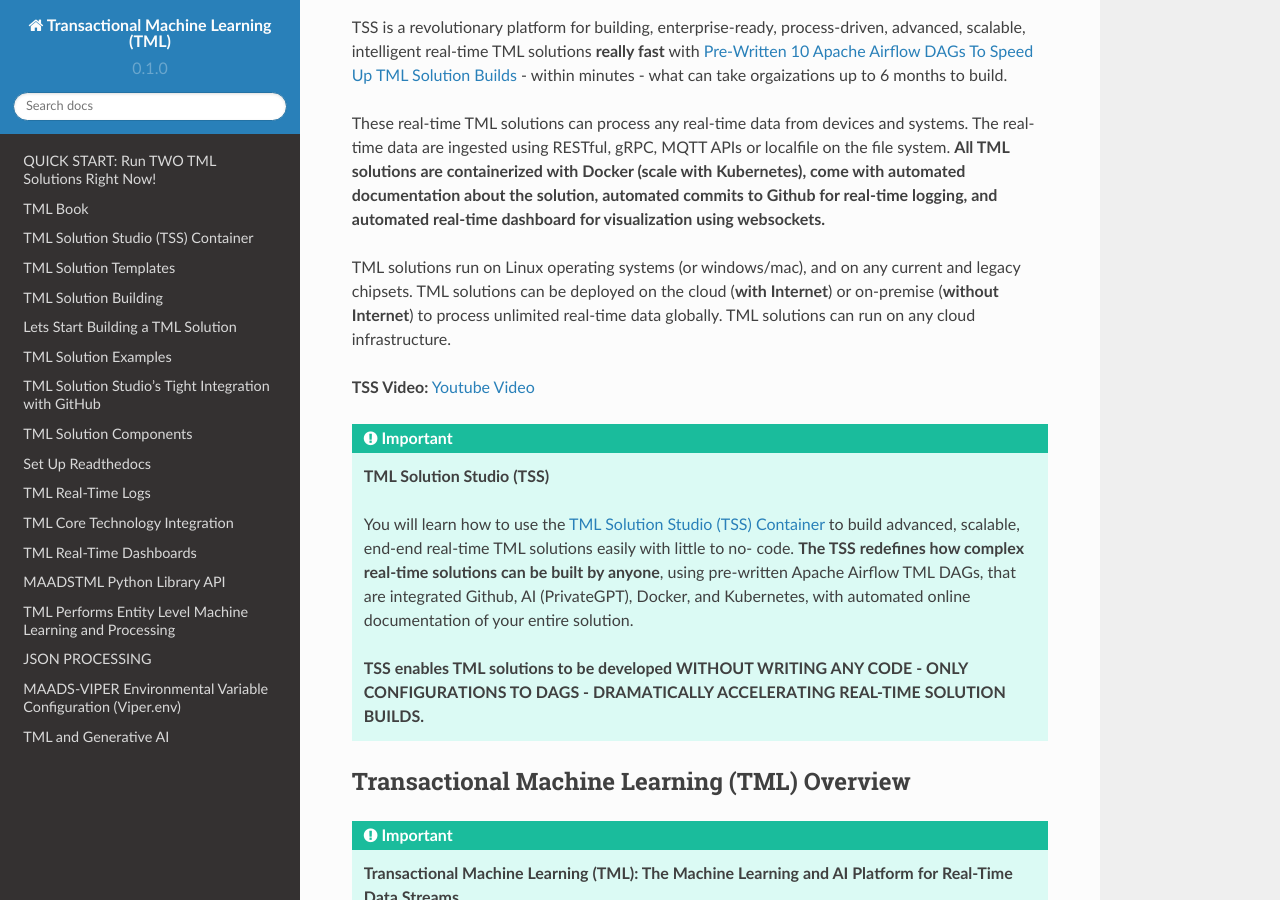
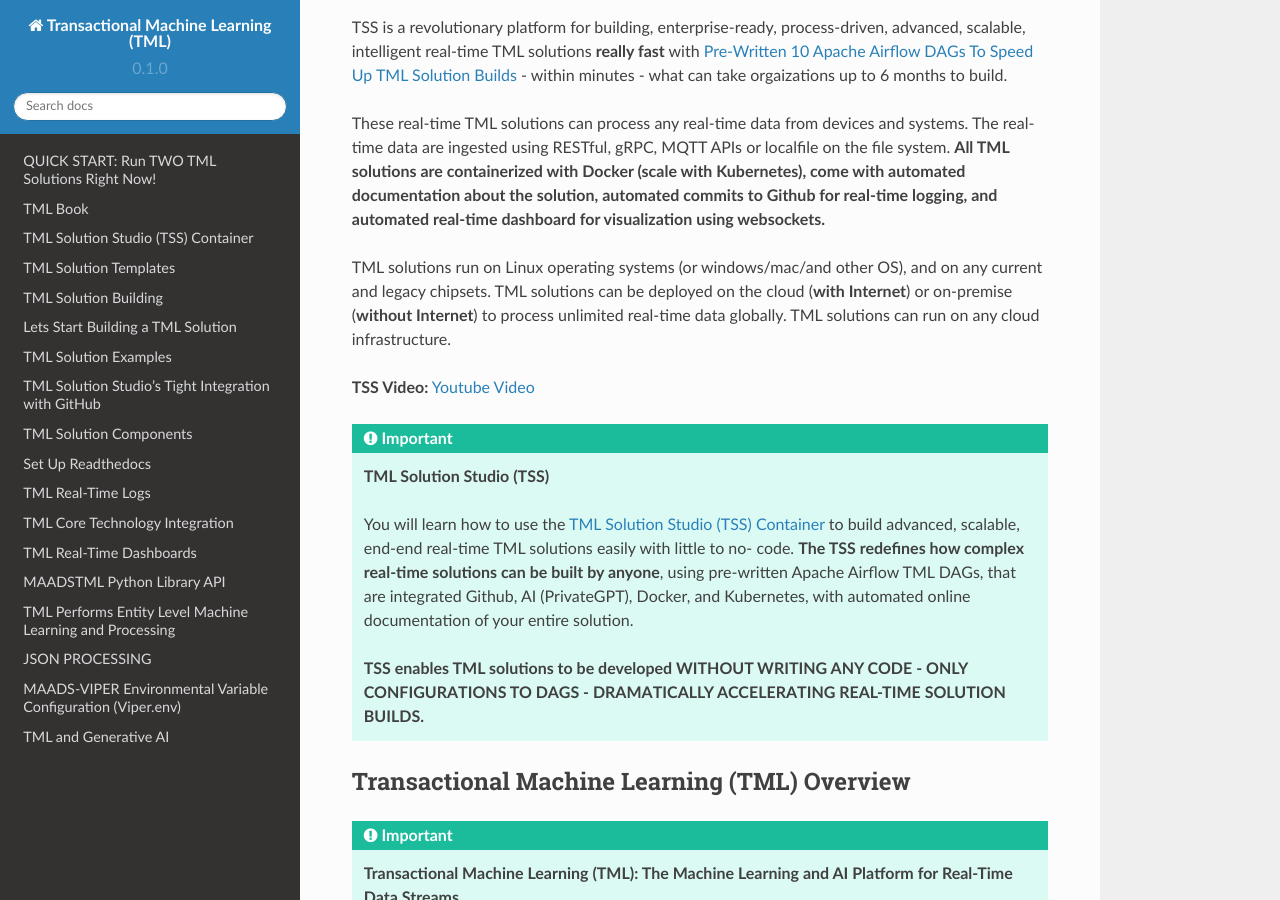
Before and after one commit to smaurice101/readthedocs, a Sphinx documentation site: the page built from docs/source/index.rst, in a window 1280 px wide and 900 px high, scrolled down 336 px. Built offline with Sphinx 7.4.7 and the Read the Docs theme 2.0.0, drawn with Linux system fonts in a browser that asks for light colours.

Commit message:
Update index.rst

```diff
--- a/docs/source/index.rst
+++ b/docs/source/index.rst
@@ -8,7 +8,7 @@
 
 These real-time TML solutions can process any real-time data from devices and systems. The real-time data are ingested using RESTful, gRPC, MQTT APIs or localfile on the file system. **All TML solutions are containerized with Docker (scale with Kubernetes), come with automated documentation about the solution, automated commits to Github for real-time logging, and automated real-time dashboard for visualization using websockets.**
 
-TML solutions run on Linux operating systems (or windows/mac), and on any current and legacy chipsets. TML solutions can be deployed on the cloud (**with Internet**) or on-premise (**without Internet**) to process unlimited real-time data globally.  TML solutions can run on any cloud infrastructure.
+TML solutions run on Linux operating systems (or windows/mac/and other OS), and on any current and legacy chipsets. TML solutions can be deployed on the cloud (**with Internet**) or on-premise (**without Internet**) to process unlimited real-time data globally.  TML solutions can run on any cloud infrastructure.
 
 **TSS Video:** `Youtube Video <https://www.youtube.com/watch?v=z3h2nJXVgUs>`_
 
```
